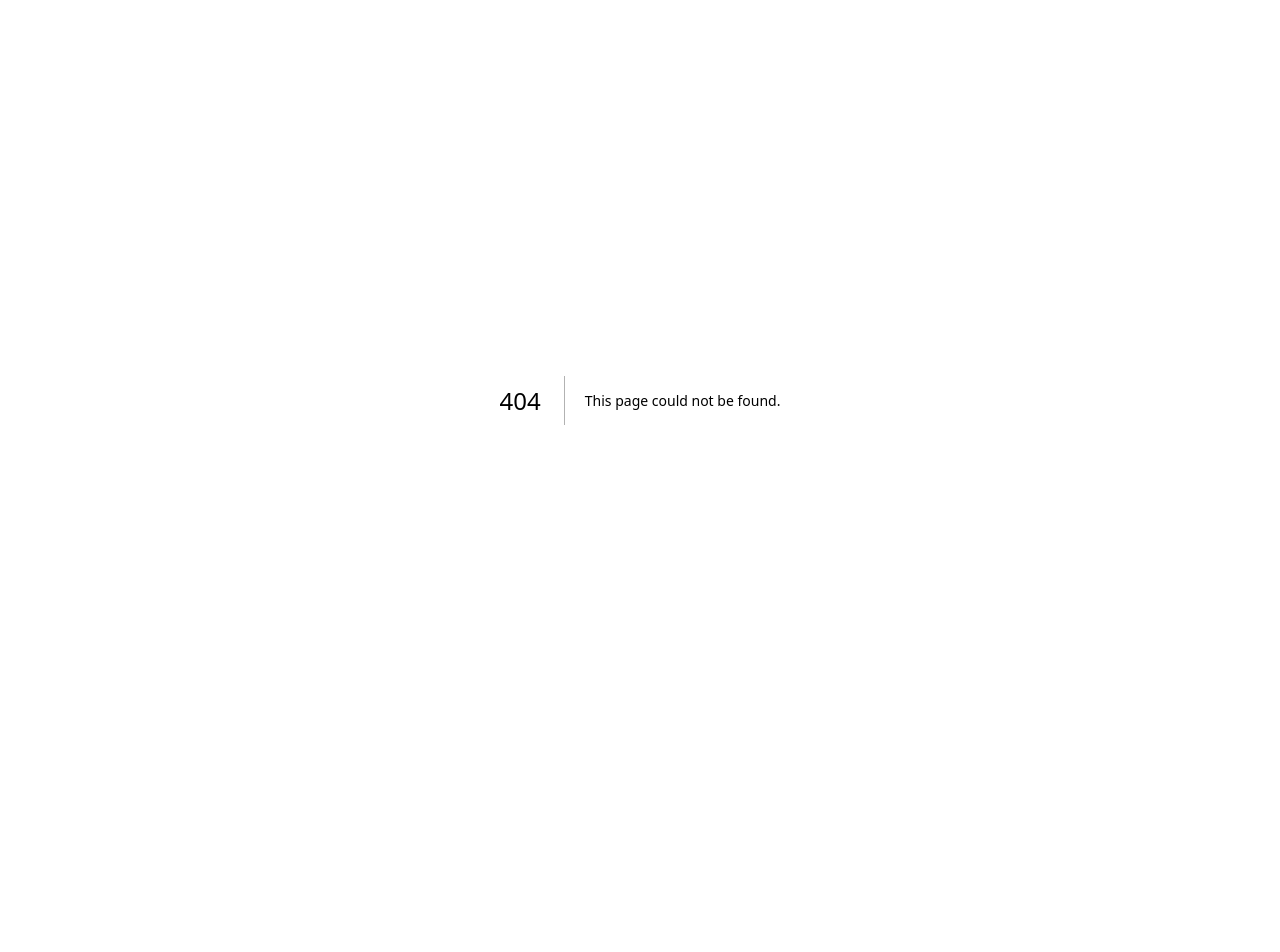
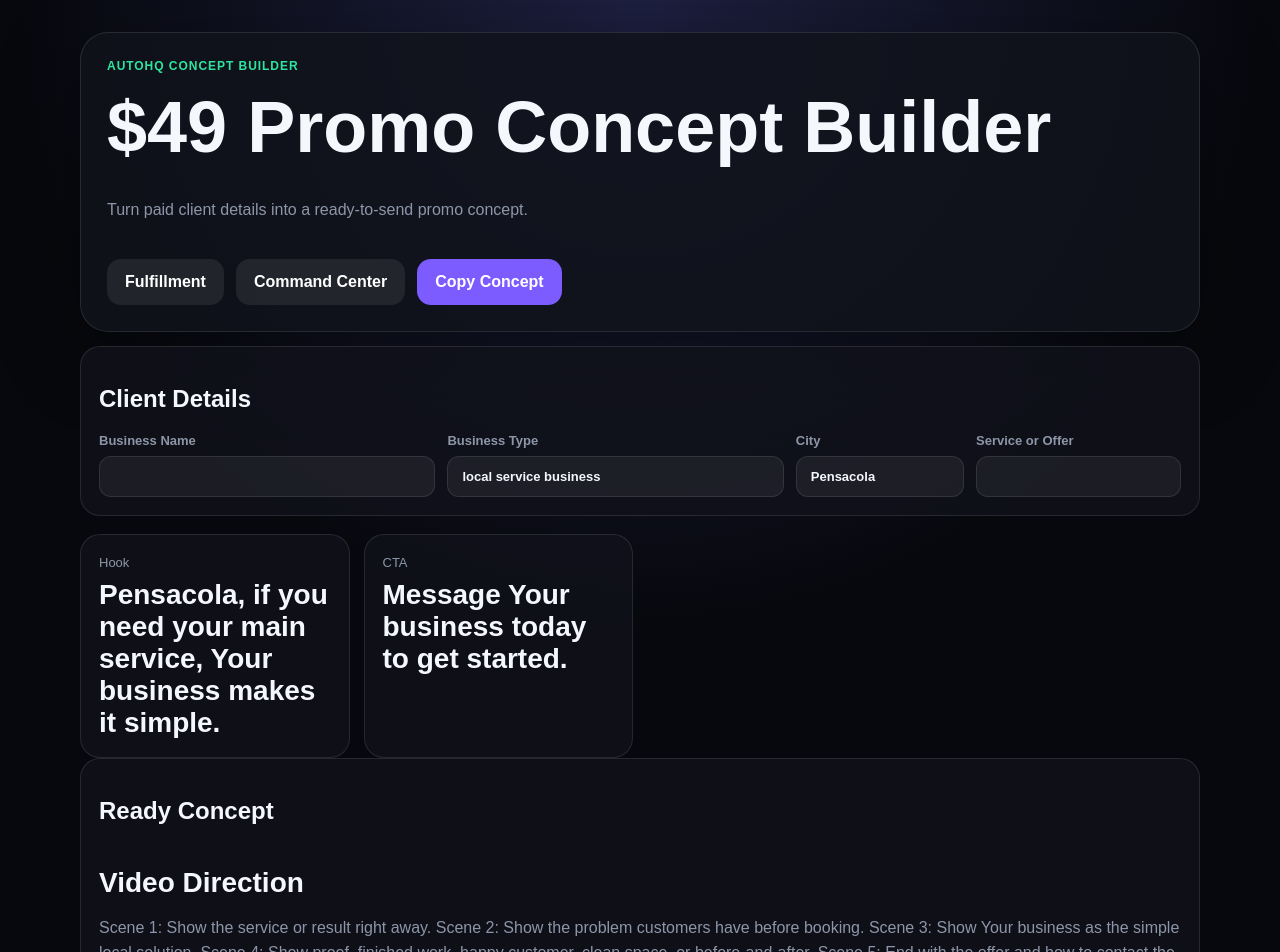
Before and after one commit to GCreative850/auto, a Next.js app: page /concept-builder in a window 1280 px wide. Before the commit this address had no page. Shown: the top 952 px of the page. Before the commit the page ends 800 px from the top, so only its background shows below. Built offline with nearby package versions, Linux system fonts and the light colour scheme.

Commit message:
Add promo concept builder

```diff
--- /dev/null
+++ b/app/concept-builder/page.tsx
@@ -0,0 +1,64 @@
+"use client";
+
+import { useMemo, useState } from "react";
+
+export default function ConceptBuilderPage() {
+  const [business, setBusiness] = useState("");
+  const [niche, setNiche] = useState("local service business");
+  const [city, setCity] = useState("Pensacola");
+  const [offer, setOffer] = useState("");
+
+  const concept = useMemo(() => {
+    const name = business || "Your business";
+    const service = offer || "your main service";
+    const local = city || "your area";
+    return {
+      hook: `${local}, if you need ${service}, ${name} makes it simple.`,
+      direction: `Scene 1: Show the service or result right away. Scene 2: Show the problem customers have before booking. Scene 3: Show ${name} as the simple local solution. Scene 4: Show proof, finished work, happy customer, clean space, or before-and-after. Scene 5: End with the offer and how to contact the business.`,
+      caption: `${name} helps customers in ${local} with ${service}. Message today to ask a question, book, or get started.`,
+      cta: `Message ${name} today to get started.`
+    };
+  }, [business, city, offer]);
+
+  const fullText = `Business: ${business || "Your business"}\nNiche: ${niche}\nCity: ${city}\nOffer: ${offer || "Main service"}\n\nHook:\n${concept.hook}\n\nVideo Direction:\n${concept.direction}\n\nCaption:\n${concept.caption}\n\nCall-To-Action:\n${concept.cta}`;
+
+  async function copy() {
+    await navigator.clipboard.writeText(fullText);
+  }
+
+  return (
+    <main className="container">
+      <section className="hero">
+        <div className="kicker">AutoHQ Concept Builder</div>
+        <h1>$49 Promo Concept Builder</h1>
+        <p>Turn paid client details into a ready-to-send promo concept.</p>
+        <div className="actions">
+          <a className="secondary" href="/fulfillment">Fulfillment</a>
+          <a className="secondary" href="/command-center">Command Center</a>
+          <button className="primary button-reset" onClick={copy}>Copy Concept</button>
+        </div>
+      </section>
+
+      <section className="card finder-card">
+        <h2>Client Details</h2>
+        <div className="finder-form">
+          <label>Business Name<input value={business} onChange={(event) => setBusiness(event.target.value)} /></label>
+          <label>Business Type<input value={niche} onChange={(event) => setNiche(event.target.value)} /></label>
+          <label>City<input value={city} onChange={(event) => setCity(event.target.value)} /></label>
+          <label>Service or Offer<input value={offer} onChange={(event) => setOffer(event.target.value)} /></label>
+        </div>
+      </section>
+
+      <section className="grid">
+        <div className="card"><span>Hook</span><strong>{concept.hook}</strong></div>
+        <div className="card"><span>CTA</span><strong>{concept.cta}</strong></div>
+      </section>
+
+      <section className="card">
+        <h2>Ready Concept</h2>
+        <div className="item"><strong>Video Direction</strong><p>{concept.direction}</p></div>
+        <div className="item"><strong>Caption</strong><p>{concept.caption}</p></div>
+      </section>
+    </main>
+  );
+}
```
